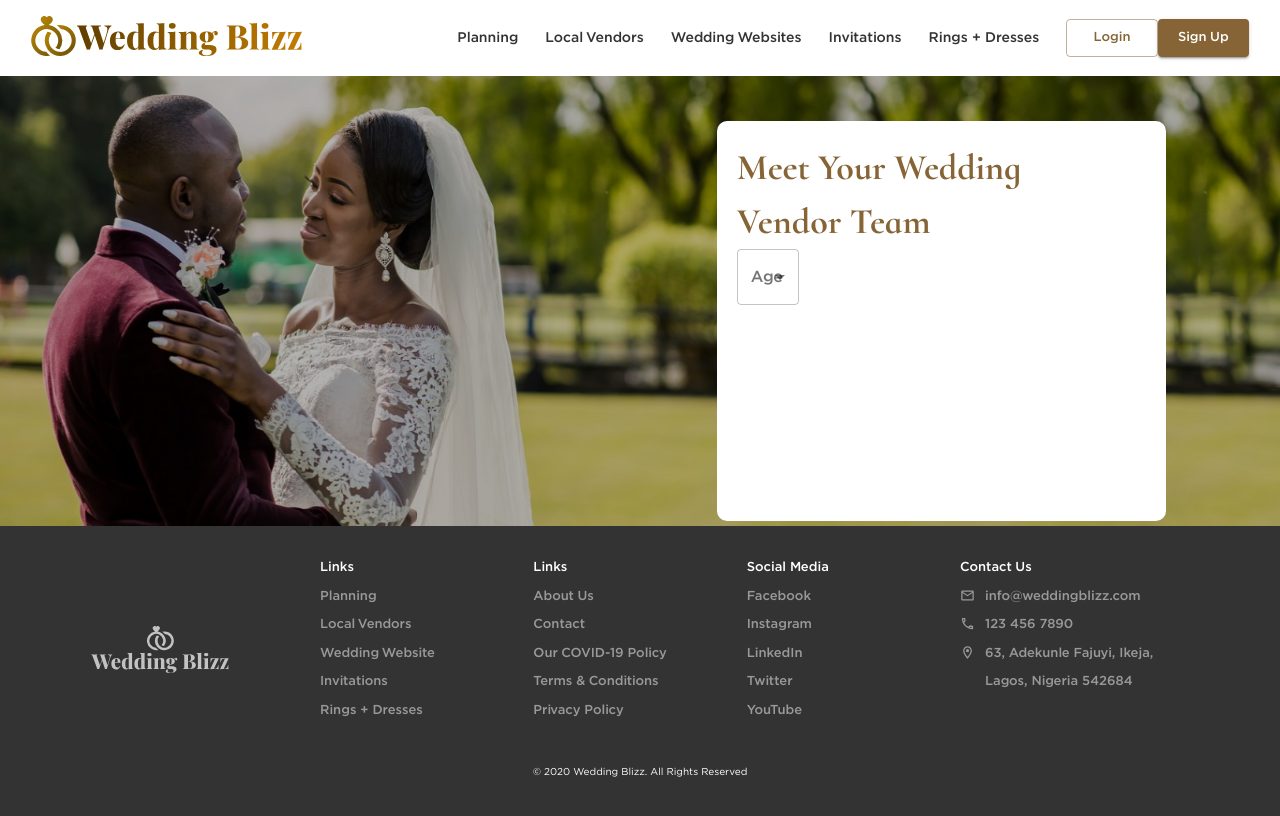
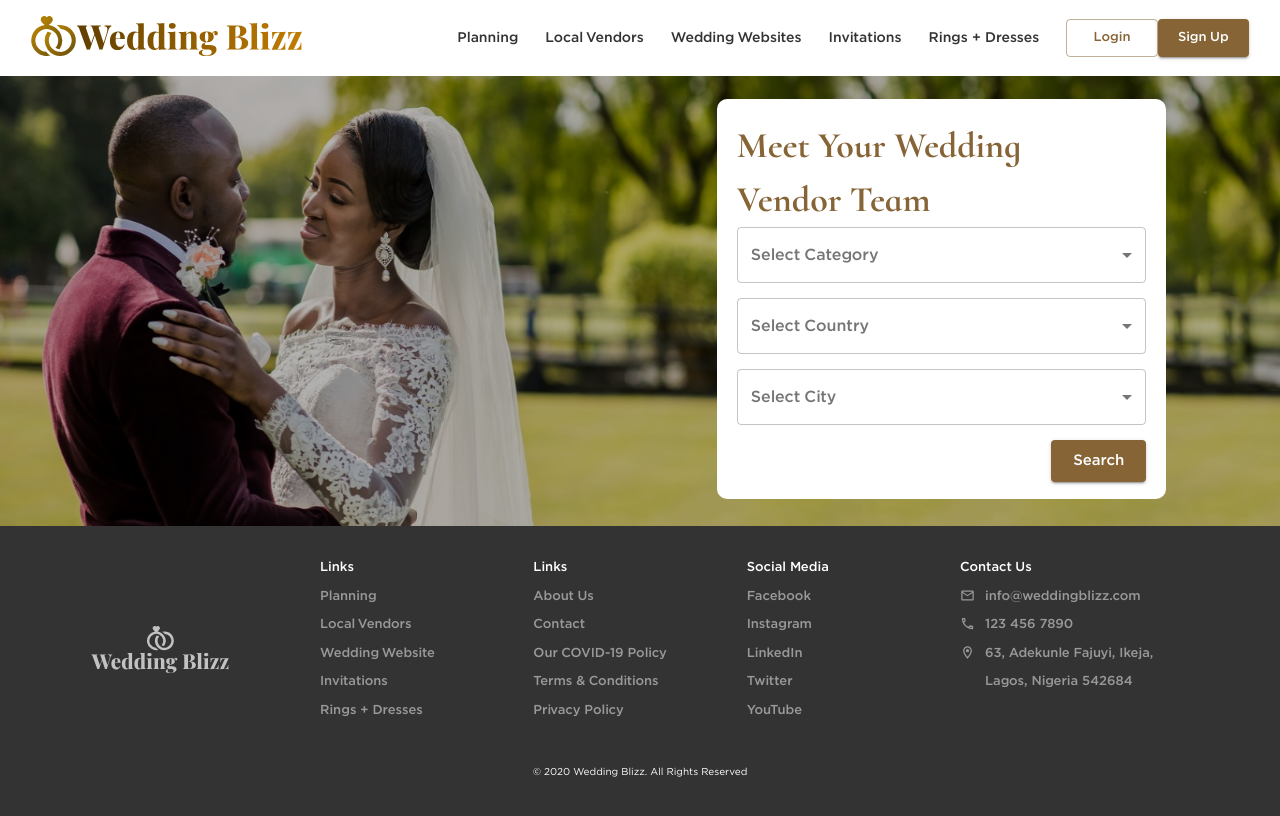
Before and after one commit to ganesh-papola/wedding-blizz, a React (Create React App) app: page /vendors in a window 1280 px wide. Shown: the top 816 px of the page. Built offline with nearby package versions, Linux system fonts and the light colour scheme.

Commit message:
added vender design

```diff
--- a/src/components/common/loader.js
+++ b/src/components/common/loader.js
@@ -1,12 +1,12 @@
 import React from "react";
 import { CircularProgress } from '@material-ui/core';
-import { commonStyle } from 'styles';
+import { commonStyle, loaderStyle } from 'styles';
 
 export default ({size=30, style={}, color='white'}) => {
     const classes = commonStyle();
     return (
         <div className={classes.loaderV}>
-            <CircularProgress size={size} {...style} color={color} />
+            <CircularProgress size={size} style={{...loaderStyle, ...style}} color={color} />
         </div>
     )
 }
--- a/src/constant/english.js
+++ b/src/constant/english.js
@@ -94,12 +94,18 @@ export default {
         'fullname' : 'Please enter valid full name',
         'email' : 'Please enter valid email',
         'phone' : 'Please enter valid phone no',
-        'password' : 'Please enter a valid password with min 8 char alphanumeric',
+        'password' : 'Please enter a valid password with min 8 chars alphanumeric',
         'cpassword' : 'Password does not match',
         'emailLogin' : 'Enter email address',
         'passwordLogin' : 'Enter password',
     },
     'vendors':{
-        'MeetWeddingTeam' : 'Meet Your Wedding Vendor Team'
+        'MeetWeddingTeam' : 'Meet Your Wedding Vendor Team',
+        'SelectCategory' : 'Select Category',
+        'SelectCountry' : 'Select Country',
+        'SelectCity' : 'Select City'
+    },
+    'common' : {
+        'Search' : 'Search'
     }
 }
--- a/src/containers/vendors/dropboxs.js
+++ b/src/containers/vendors/dropboxs.js
@@ -1,31 +1,60 @@
-import React from 'react';
-import { InputLabel, FormControl, Select, MenuItem } from '@material-ui/core';
+import React, {useState} from 'react';
+import { InputLabel, FormControl, Select, MenuItem, Button } from '@material-ui/core';
 import { vendorStyle } from 'styles';
 import { strings } from 'constant';
-import DropBoxs from './dropboxs';
-const { vendors } = strings;
+import { useSelector } from 'react-redux';
+import { Loader } from 'components'
+const { vendors, common } = strings;
 
+const dummy = [
+    { label : 'Category1', value : 1 },
+    { label : 'Category2', value : 2 },
+    { label : 'Category3', value : 3 }
+]
 export default props => {
     const classes = vendorStyle();
+    const { loader = false, catLoader = false, cntrLoader = false, ctLoader = false, category = dummy, country = dummy, city = dummy }
+        = useSelector(({ vendor }) => vendor);
+    const forms = [
+        { title: vendors.SelectCategory, loader: catLoader, data: category, key : 'category' },
+        { title: vendors.SelectCountry, loader: cntrLoader, data: country, key : 'country' },
+        { title: vendors.SelectCity, loader: ctLoader, data: city, key : 'city' }
+    ]
+    const [state, setState] = useState({
+        category:'', country:'', city:''
+    })
+    const onSeacrh = () =>{
+
+    }
 
     return (
         <div>
+            {
+                forms.map(item => (
+                    <div className={classes.formControlV} key={item.title}>
                         <FormControl variant="outlined" className={classes.formControl}>
-                <InputLabel id="demo-simple-select-outlined-label">Age</InputLabel>
+                            <InputLabel id={item.title+"label"}>{item.title}</InputLabel>
                             <Select
                                 labelId="demo-simple-select-outlined-label"
-                    id="demo-simple-select-outlined"
-                    // value={age}
-                    // onChange={handleChange}
-                    label="Age">
-                    <MenuItem value="">
+                                id={item.title}
+                                value={state[item.key]}
+                                onChange={({target:{value}}) => setState({...state, [item.key] : value })}
+                                label={item.title}>
+                                {/* <MenuItem value="">
                                     <em>None</em>
-                    </MenuItem>
-                    <MenuItem value={10}>Ten</MenuItem>
-                    <MenuItem value={20}>Twenty</MenuItem>
-                    <MenuItem value={30}>Thirty</MenuItem>
+                                </MenuItem> */}
+                                {item.data.map(it=><MenuItem value={it.value}>{it.label}</MenuItem>)}
                             </Select>
                         </FormControl>
                     </div>
+                ))
+            }
+            <div className={classes.buttonV}>
+            <Button onClick={onSeacrh} variant="contained" size="large" color='primary' >
+                    {loader ? <Loader size={15} /> : common.Search}
+            </Button>
+            </div>
+
+        </div>
     )
 }
--- a/src/containers/vendors/frontimage.js
+++ b/src/containers/vendors/frontimage.js
@@ -16,7 +16,7 @@ export default () => {
                     <Box fontFamily='CormorantBold' className={`${classes.headingImageText1}`}>
                         {vendors.MeetWeddingTeam}
                     </Box>
-                    <DropBoxs/>
+                    <DropBoxs />
                 </Typography>
 
             </div>
--- a/src/reducers/index.js
+++ b/src/reducers/index.js
@@ -1,7 +1,8 @@
 import { combineReducers } from 'redux';
 import user from "./user";
 import auth from "./auth";
+import vendor from "./vendor";
 
 export default combineReducers({
-    user, auth
+    user, auth, vendor
   });
--- /dev/null
+++ b/src/reducers/vendor.js
@@ -0,0 +1,23 @@
+import { ACTION_TYPES } from 'constant';
+const INITIAL_STATE = {
+    catLoader : false,
+    cntrLoader : false,
+    ctLoader : false
+};
+
+export default function login(state = INITIAL_STATE, action) {
+  switch (action.type) {
+    case ACTION_TYPES.USER_LOGGEDIN:
+      return { ...state, isLoggedIn: true }
+
+
+    case ACTION_TYPES.RESET:
+      return INITIAL_STATE
+
+    case ACTION_TYPES.LOG_OUT:
+      return INITIAL_STATE
+
+    default:
+      return state;
+  }
+}
--- a/src/styles/vendors.js
+++ b/src/styles/vendors.js
@@ -31,12 +31,11 @@ export const vendorStyle =  makeStyles((theme) => ({
       width: '32%',
       height: '80%',
       borderRadius : 10,
-      top : '10%',
+      top : '5%',
       left : '56%',
       background : colors.white,
       display : 'flex',
       justifyContent : 'flex-end',
-    //   alignItems : 'center',
       position : 'absolute',
       padding : 20
 
@@ -47,6 +46,15 @@ export const vendorStyle =  makeStyles((theme) => ({
         width : '70%'
     },
     formControl:{
-        minWidth : 120
+        minWidth : 120,
+        width : '100%',
+    },
+    formControlV : {
+        paddingBottom : 15,
+    },
+    buttonV : {
+        width : '100%',
+        display : 'flex',
+        justifyContent : 'flex-end'
     }
 }))
```
Lines whose indentation alone changed are shown as unchanged.
